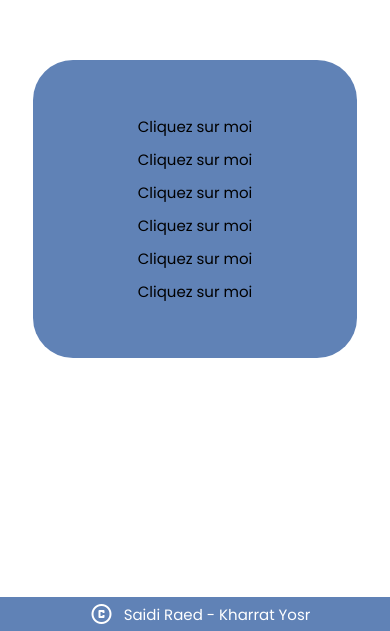
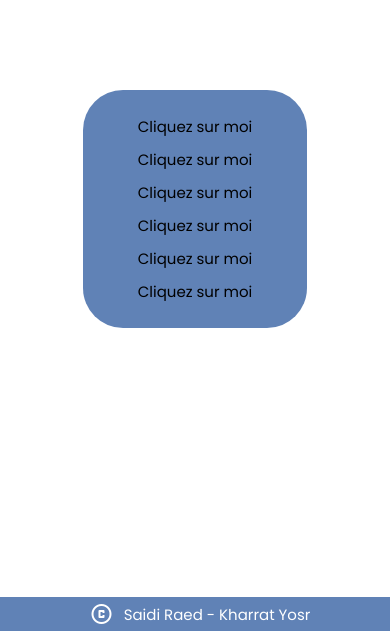
Before and after one commit to raed-saidi/list, a plain HTML site: page index.html in a window 390 px wide. Shown: the part 213-844 px from the top of the page. Drawn offline with nearby package versions, Linux system fonts and the light colour scheme.

Commit message:
css modif

```diff
--- a/index.css
+++ b/index.css
@@ -44,6 +44,10 @@ footer {
             cursor: pointer;
             font-size: 15px;
         }
+        ul {
+            padding: 20px 50px;
+            border-radius: 40px;
+        }
 
 
     }
```
